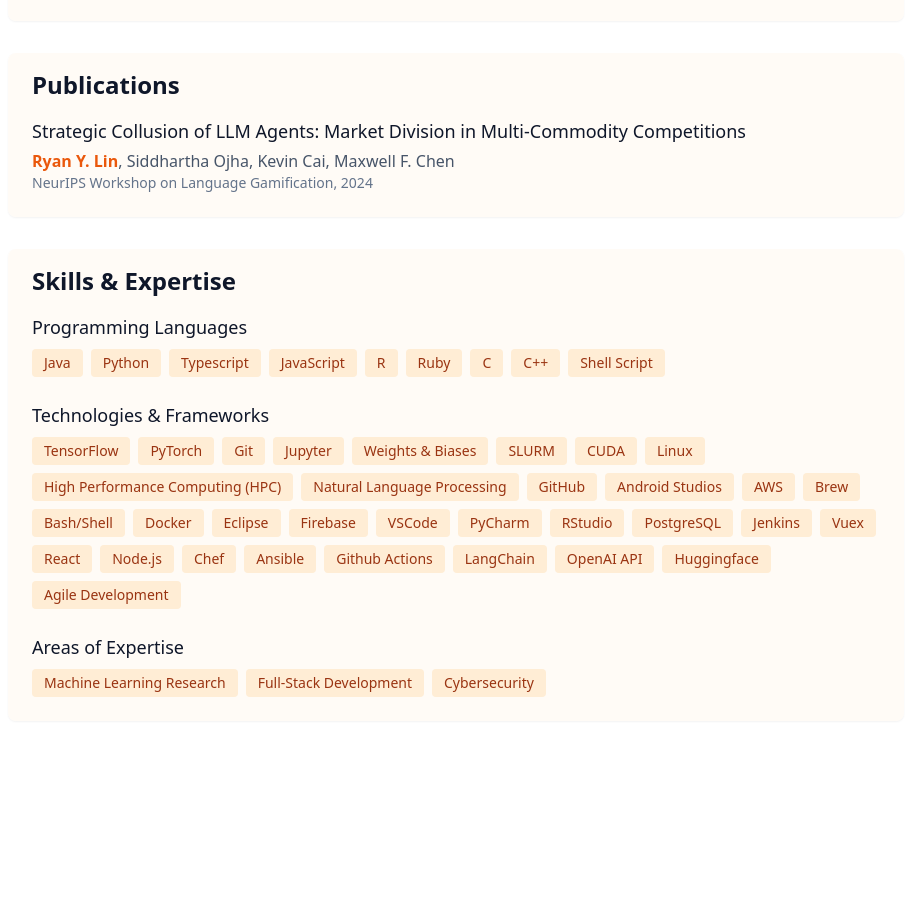
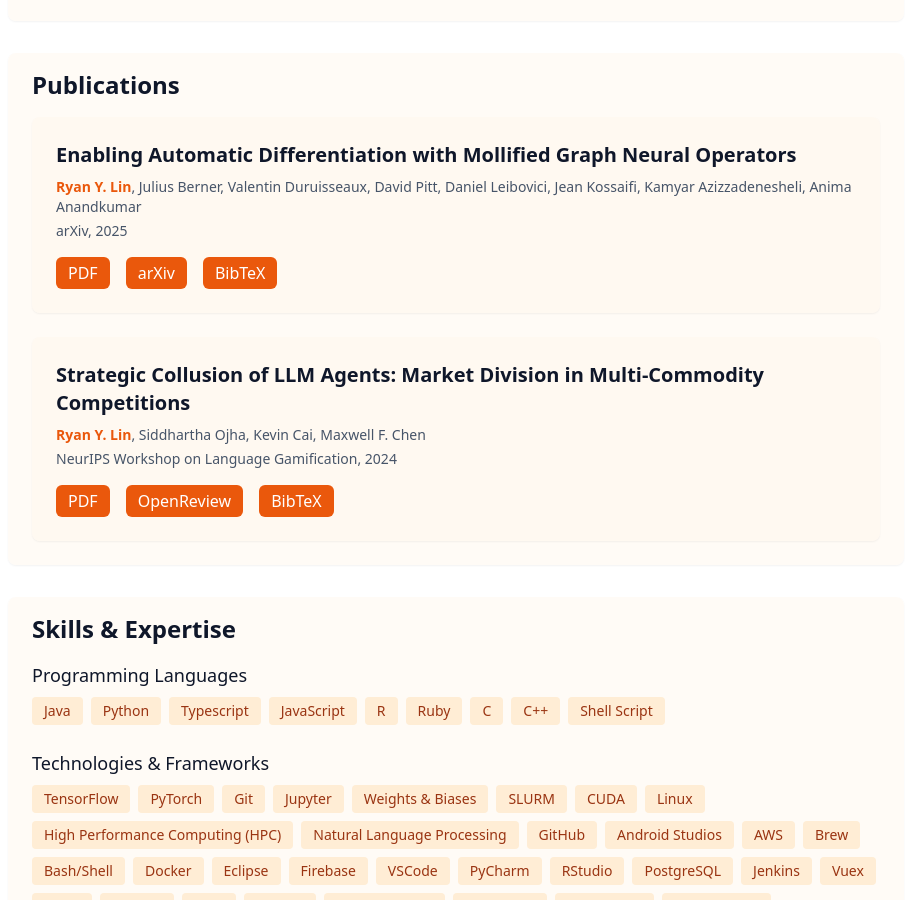
Before and after one commit to Rlin232/rlin232.github.io, an Astro site: page /cv in a window 1280 px wide. Shown: the part 1836-2736 px from the top of the page, without its empty margins (184-1095 px from the left). Before the commit the page ends 2621 px from the top, so only its background shows below. Built offline with nearby package versions, Linux system fonts and the light colour scheme; Astro itself is replaced by a stand-in of ours.

Commit message:
Added data page for pubs
Signed-off-by: RLin232 <rlin23205@gmail.com>

```diff
--- /dev/null
+++ b/src/data/publications.js
@@ -0,0 +1,44 @@
+export const publications = [
+    {
+      title: "Enabling Automatic Differentiation with Mollified Graph Neural Operators",
+      authors: ["Ryan Y. Lin", "Julius Berner", "Valentin Duruisseaux", "David Pitt", "Daniel Leibovici", "Jean Kossaifi", "Kamyar Azizzadenesheli", "Anima Anandkumar"],
+      year: "2025",
+      venue: "arXiv",
+      links:{
+        pdf: "https://arxiv.org/pdf/2504.08277",
+        url: "https://arxiv.org/abs/2504.08277"
+      },
+      platform: "arXiv",
+      preview: "/assets/img/mGNO.png",
+      bibtex: `@misc{lin2025enablingautomaticdifferentiationmollified,
+  title={Enabling Automatic Differentiation with Mollified Graph Neural Operators},
+  author={Ryan Y. Lin and Julius Berner and Valentin Duruisseaux and David Pitt and Daniel Leibovici and Jean Kossaifi and Kamyar Azizzadenesheli and Anima Anandkumar},
+  year={2025},
+  eprint={2504.08277},
+  archivePrefix={arXiv},
+  primaryClass={cs.LG},
+  url={https://arxiv.org/abs/2504.08277},
+  }`
+    },
+    {
+      title: "Strategic Collusion of LLM Agents: Market Division in Multi-Commodity Competitions",
+      authors: ["Ryan Y. Lin", "Siddhartha Ojha", "Kevin Cai", "Maxwell F. Chen"],
+      year: "2024",
+      venue: "NeurIPS Workshop on Language Gamification",
+      links: {
+        pdf: "https://openreview.net/pdf?id=X9vAImw5Yj",
+        url: "https://openreview.net/forum?id=X9vAImw5Yj"
+      },
+      platform: "OpenReview",
+      preview: "/assets/img/Collusion.png",
+      bibtex: `@inproceedings{
+  lin2024strategic,
+  title={Strategic Collusion of {LLM} Agents: Market Division in Multi-Commodity Competitions},
+  author={Ryan Y. Lin and Siddhartha Ojha and Kevin Cai and Maxwell Chen},
+
+  booktitle={Language Gamification - NeurIPS 2024 Workshop},
+  year={2024},
+  url={https://openreview.net/forum?id=X9vAImw5Yj}
+  }`
+    }
+  ];
--- a/src/pages/cv.astro
+++ b/src/pages/cv.astro
@@ -1,5 +1,6 @@
 ---
 import Layout from '../layouts/Layout.astro';
+import { publications } from "../data/publications";
 
 const personalInfo = {
   fullName: "Ryan Y. Lin",
@@ -198,17 +199,53 @@ const awards = [
     <section class="mb-8 bg-neutral-50 dark:bg-neutral-800 rounded-lg px-6 pt-4 pb-6 shadow-sm">
       <h2 class="text-2xl font-semibold mb-4 text-neutral-900 dark:text-neutral-50">Publications</h2>
       <div class="space-y-6">
-        <div class="publication-item">
-          <h3 class="text-lg font-medium text-neutral-900 dark:text-neutral-50">
-            Strategic Collusion of LLM Agents: Market Division in Multi-Commodity Competitions
-          </h3>
-          <p class="text-neutral-600 dark:text-neutral-300 mt-1">
-            <span class="font-bold text-accent-600 dark:text-accent-400">Ryan Y. Lin</span>, Siddhartha Ojha, Kevin Cai, Maxwell F. Chen
-          </p>
-          <p class="text-sm text-neutral-500 dark:text-neutral-400">
-            NeurIPS Workshop on Language Gamification, 2024
-          </p>
-        </div>
+        {publications.map((pub) => (
+          <div class="publication bg-neutral-50 dark:bg-neutral-800 rounded-lg p-6 shadow-sm flex flex-col md:flex-row md:items-start md:space-x-6">
+
+            {/* Left: Text Content */}
+            <div class="flex-1">
+              <h3 class="text-xl font-semibold mb-2 text-neutral-900 dark:text-neutral-50">{pub.title}</h3>
+              <p class="text-sm text-neutral-600 dark:text-neutral-300">
+                {pub.authors.map((author) => (
+                  author === "Ryan Y. Lin" ?
+                    <span class="font-bold text-accent-600 dark:text-accent-400">{author}</span> :
+                    author
+                )).reduce((prev, curr) => [prev, ", ", curr])}
+              </p>
+              <p class="text-sm text-neutral-600 dark:text-neutral-300 mt-1">
+                {pub.venue}, {pub.year}
+              </p>
+              <div class="mt-4 flex space-x-4">
+                {pub.links.pdf && (
+                  <a
+                    href={pub.links.pdf}
+                    class="px-3 py-1 rounded-md bg-accent-600 text-white hover:bg-accent-700 dark:bg-accent-500 dark:hover:bg-accent-600 transition-colors duration-200"
+                    target="_blank"
+                    rel="noopener noreferrer"
+                  >
+                    PDF
+                  </a>
+                )}
+                {pub.links.url && (
+                  <a
+                    href={pub.links.url}
+                    class="px-3 py-1 rounded-md bg-accent-600 text-white hover:bg-accent-700 dark:bg-accent-500 dark:hover:bg-accent-600 transition-colors duration-200"
+                    target="_blank"
+                    rel="noopener noreferrer"
+                  >
+                    {pub.platform}
+                  </a>
+                )}
+                <button
+                  class="px-3 py-1 rounded-md bg-accent-600 text-white hover:bg-accent-700 dark:bg-accent-500 dark:hover:bg-accent-600 transition-colors duration-200 copy-bibtex"
+                  data-bibtex={pub.bibtex}
+                >
+                  BibTeX
+                </button>
+              </div>
+            </div>
+          </div>
+        ))}
       </div>
     </section>
 
--- a/src/pages/publications.astro
+++ b/src/pages/publications.astro
@@ -1,50 +1,6 @@
 ---
 import Layout from '../layouts/Layout.astro';
-
-const publications = [
-  {
-    title: "Enabling Automatic Differentiation with Mollified Graph Neural Operators",
-    authors: ["Ryan Y. Lin", "Julius Berner", "Valentin Duruisseaux", "David Pitt", "Daniel Leibovici", "Jean Kossaifi", "Kamyar Azizzadenesheli", "Anima Anandkumar"],
-    year: "2025",
-    venue: "arXiv",
-    links:{
-      pdf: "https://arxiv.org/pdf/2504.08277",
-      url: "https://arxiv.org/abs/2504.08277"
-    },
-    platform: "arXiv",
-    preview: "/assets/img/mGNO.png",
-    bibtex: `@misc{lin2025enablingautomaticdifferentiationmollified,
-title={Enabling Automatic Differentiation with Mollified Graph Neural Operators},
-author={Ryan Y. Lin and Julius Berner and Valentin Duruisseaux and David Pitt and Daniel Leibovici and Jean Kossaifi and Kamyar Azizzadenesheli and Anima Anandkumar},
-year={2025},
-eprint={2504.08277},
-archivePrefix={arXiv},
-primaryClass={cs.LG},
-url={https://arxiv.org/abs/2504.08277},
-}`
-  },
-  {
-    title: "Strategic Collusion of LLM Agents: Market Division in Multi-Commodity Competitions",
-    authors: ["Ryan Y. Lin", "Siddhartha Ojha", "Kevin Cai", "Maxwell F. Chen"],
-    year: "2024",
-    venue: "NeurIPS Workshop on Language Gamification",
-    links: {
-      pdf: "https://openreview.net/pdf?id=X9vAImw5Yj",
-      url: "https://openreview.net/forum?id=X9vAImw5Yj"
-    },
-    platform: "OpenReview",
-    preview: "/assets/img/Collusion.png",
-    bibtex: `@inproceedings{
-lin2024strategic,
-title={Strategic Collusion of {LLM} Agents: Market Division in Multi-Commodity Competitions},
-author={Ryan Y. Lin and Siddhartha Ojha and Kevin Cai and Maxwell Chen},
-
-booktitle={Language Gamification - NeurIPS 2024 Workshop},
-year={2024},
-url={https://openreview.net/forum?id=X9vAImw5Yj}
-}`
-  }
-];
+import { publications } from "../data/publications";
 ---
 
 <Layout title="Publications" description="Academic publications and research work">
@@ -117,7 +73,7 @@ url={https://openreview.net/forum?id=X9vAImw5Yj}
       button.addEventListener('click', async () => {
         const bibtex = button.getAttribute('data-bibtex');
         try {
-          await navigator.clipboard.writeText(bibtex);
+          await navigator.clipboard.writeText(bibtex || '');
 
           const originalText = button.textContent;
           button.textContent = 'Copied!';
```
